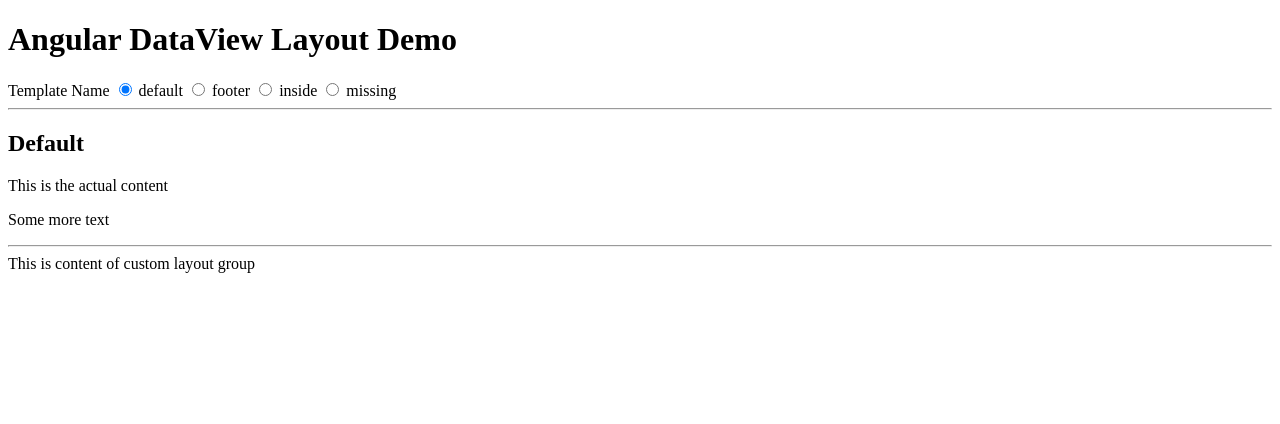
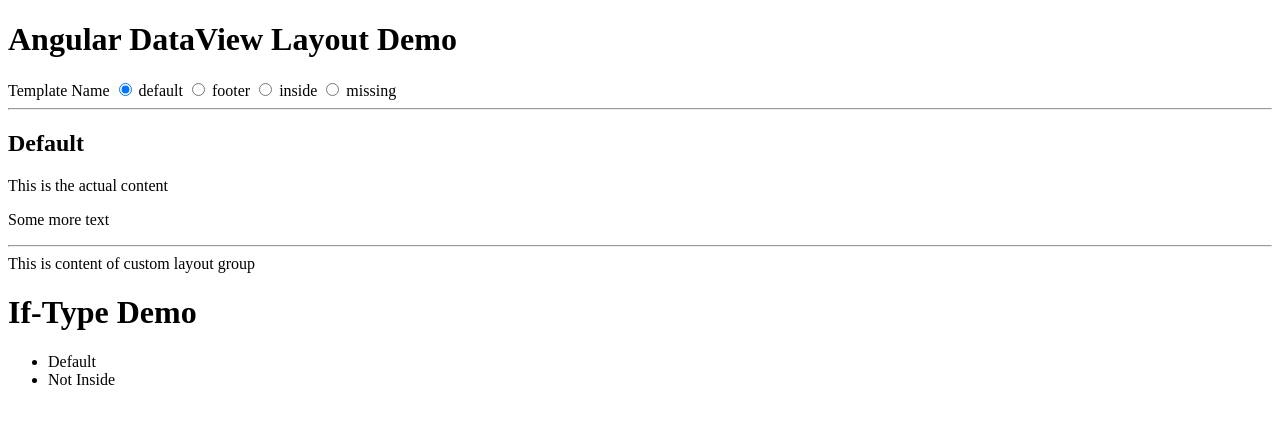
Before and after one commit to mdvorak/angular-dataview-layout, a website: page demo/index.html in a window 1280 px wide. Drawn offline with nearby package versions, Linux system fonts and the light colour scheme; files whose address does not match are found by name.

Commit message:
Demo for dataviewIfType

```diff
--- a/demo/index.html
+++ b/demo/index.html
@@ -39,6 +39,15 @@
     <dataview-layout type="invalid">
         Missing layout group
     </dataview-layout>
+
+    <h1>If-Type Demo</h1>
+
+    <ul>
+        <li dataview-if-type="default">Default</li>
+        <li dataview-if-type="!default">Not Default</li>
+        <li dataview-if-type="inside">Inside</li>
+        <li dataview-if-type="!inside">Not Inside</li>
+    </ul>
 </div>
 
 <script src="/bower_components/angular/angular.js"></script>
```
